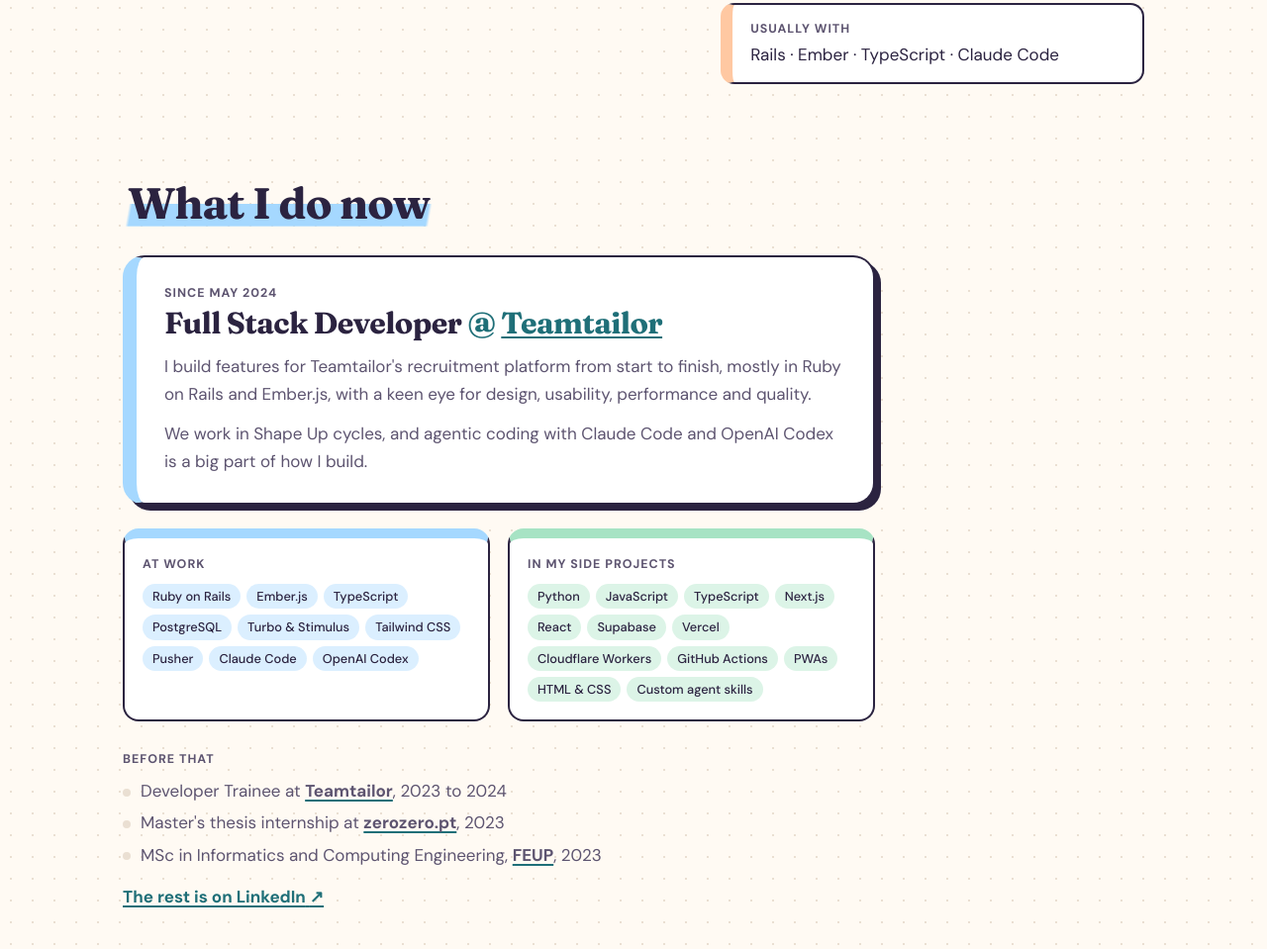
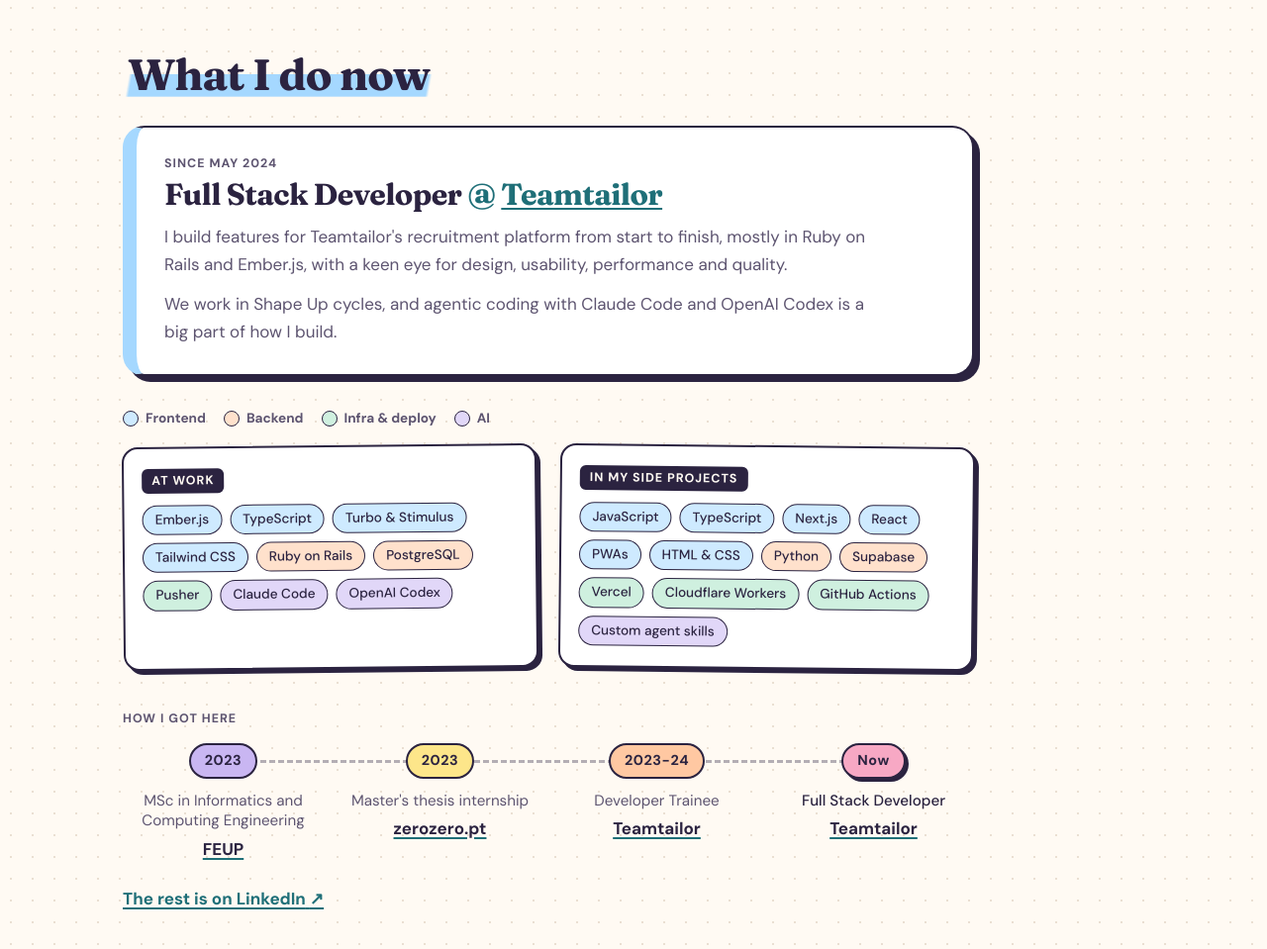
Before and after one commit to biam05/biam05.github.io, a plain HTML site: page index.html in a window 1280 px wide. Shown: the part 1213-2172 px from the top of the page at 99% size. Drawn offline with Linux system fonts and the light colour scheme.

Commit message:
Livelier about and work sections

```diff
--- a/index.html
+++ b/index.html
@@ -94,7 +94,7 @@
           </li>
           <li style="--c: var(--peach)">
             <span class="fact-label" data-i18n="facts.tools">Usually with</span>
-            <span>Rails · Ember · TypeScript · Claude Code</span>
+            <span>Rails · Ember.js · TypeScript · Claude Code</span>
           </li>
         </ul>
       </div>
@@ -110,47 +110,71 @@
         <p data-i18n="work.p2">We work in Shape Up cycles, and agentic coding with Claude Code and OpenAI Codex is a big part of how I build.</p>
       </article>
 
+      <ul class="tool-legend">
+        <li class="fe">Frontend</li>
+        <li class="be">Backend</li>
+        <li class="ops" data-i18n="tools.ops">Infra &amp; deploy</li>
+        <li class="ai" data-i18n="tools.ai">AI</li>
+      </ul>
+
       <div class="toolbox">
-        <div class="tool-group" style="--c: var(--sky)">
+        <div class="tool-group">
           <p class="fact-label" data-i18n="tools.work">At work</p>
           <ul class="tags">
-            <li>Ruby on Rails</li>
-            <li>Ember.js</li>
-            <li>TypeScript</li>
-            <li>PostgreSQL</li>
-            <li>Turbo &amp; Stimulus</li>
-            <li>Tailwind CSS</li>
-            <li>Pusher</li>
-            <li>Claude Code</li>
-            <li>OpenAI Codex</li>
+            <li class="fe">Ember.js</li>
+            <li class="fe">TypeScript</li>
+            <li class="fe">Turbo &amp; Stimulus</li>
+            <li class="fe">Tailwind CSS</li>
+            <li class="be">Ruby on Rails</li>
+            <li class="be">PostgreSQL</li>
+            <li class="ops">Pusher</li>
+            <li class="ai">Claude Code</li>
+            <li class="ai">OpenAI Codex</li>
           </ul>
         </div>
-        <div class="tool-group" style="--c: var(--mint)">
+        <div class="tool-group">
           <p class="fact-label" data-i18n="tools.side">In my side projects</p>
           <ul class="tags">
-            <li>Python</li>
-            <li>JavaScript</li>
-            <li>TypeScript</li>
-            <li>Next.js</li>
-            <li>React</li>
-            <li>Supabase</li>
-            <li>Vercel</li>
-            <li>Cloudflare Workers</li>
-            <li>GitHub Actions</li>
-            <li>PWAs</li>
-            <li>HTML &amp; CSS</li>
-            <li data-i18n="tools.skills">Custom agent skills</li>
+            <li class="fe">JavaScript</li>
+            <li class="fe">TypeScript</li>
+            <li class="fe">Next.js</li>
+            <li class="fe">React</li>
+            <li class="fe">PWAs</li>
+            <li class="fe">HTML &amp; CSS</li>
+            <li class="be">Python</li>
+            <li class="be">Supabase</li>
+            <li class="ops">Vercel</li>
+            <li class="ops">Cloudflare Workers</li>
+            <li class="ops">GitHub Actions</li>
+            <li class="ai" data-i18n="tools.skills">Custom agent skills</li>
           </ul>
         </div>
       </div>
 
       <div class="before">
-        <p class="fact-label" data-i18n="work.before">Before that</p>
-        <ul>
-          <li><span data-i18n="work.trainee">Developer Trainee at</span> <a class="place" href="https://www.teamtailor.com" target="_blank" rel="noopener">Teamtailor</a><span data-i18n="work.traineeWhen">, 2023 to 2024</span></li>
-          <li><span data-i18n="work.thesis">Master's thesis internship at</span> <a class="place" href="https://www.zerozero.pt" target="_blank" rel="noopener">zerozero.pt</a>, 2023</li>
-          <li><span data-i18n="work.msc">MSc in Informatics and Computing Engineering,</span> <a class="place" href="https://www.up.pt/feup/" target="_blank" rel="noopener">FEUP</a>, 2023</li>
-        </ul>
+        <p class="fact-label" data-i18n="work.before">How I got here</p>
+        <ol class="journey">
+          <li class="stop" style="--c: var(--lilac)">
+            <span class="stop-year">2023</span>
+            <span class="stop-role" data-i18n="work.msc">MSc in Informatics and Computing Engineering</span>
+            <a class="place" href="https://www.up.pt/feup/" target="_blank" rel="noopener">FEUP</a>
+          </li>
+          <li class="stop" style="--c: var(--butter)">
+            <span class="stop-year">2023</span>
+            <span class="stop-role" data-i18n="work.thesis">Master's thesis internship</span>
+            <a class="place" href="https://www.zerozero.pt" target="_blank" rel="noopener">zerozero.pt</a>
+          </li>
+          <li class="stop" style="--c: var(--peach)">
+            <span class="stop-year">2023-24</span>
+            <span class="stop-role" data-i18n="work.trainee">Developer Trainee</span>
+            <a class="place" href="https://www.teamtailor.com" target="_blank" rel="noopener">Teamtailor</a>
+          </li>
+          <li class="stop stop-now" style="--c: var(--pink)">
+            <span class="stop-year" data-i18n="work.now">Now</span>
+            <span class="stop-role">Full Stack Developer</span>
+            <a class="place" href="https://www.teamtailor.com" target="_blank" rel="noopener">Teamtailor</a>
+          </li>
+        </ol>
         <a class="more-link" href="https://www.linkedin.com/in/biamendes1/" target="_blank" rel="noopener"><span data-i18n="work.linkedin">The rest is on LinkedIn</span> <span aria-hidden="true">&#8599;</span></a>
       </div>
     </section>
--- a/main.js
+++ b/main.js
@@ -30,11 +30,12 @@ const translations = {
     "tools.work": "No trabalho",
     "tools.side": "Nos projetos pessoais",
     "tools.skills": "Skills para agents",
-    "work.before": "Antes disso",
-    "work.trainee": "Developer Trainee na",
-    "work.traineeWhen": ", 2023 a 2024",
-    "work.thesis": "Estágio de dissertação de mestrado na",
-    "work.msc": "Mestrado em Engenharia Informática e Computação,",
+    "tools.ops": "Infra e deploy",
+    "tools.ai": "IA",
+    "work.before": "Como cheguei aqui",
+    "work.thesis": "Estágio de dissertação de mestrado",
+    "work.msc": "Mestrado em Engenharia Informática e Computação",
+    "work.now": "Agora",
     "work.linkedin": "O resto está no LinkedIn",
     "projects.title": "Coisas que construí",
     "projects.sub": "Projetos pessoais, feitos porque eu queria que existissem. Desenho-os e construo-os eu, com o Claude, o Codex e outras ferramentas de IA como pair programmers.",
--- a/styles.css
+++ b/styles.css
@@ -466,19 +466,22 @@ h3 {
 
 .about-grid {
   display: grid;
-  grid-template-columns: 1.3fr 1fr;
-  gap: 48px;
+  grid-template-columns: 1.1fr 1fr;
+  gap: 56px;
+  align-items: center;
   margin-top: 28px;
 }
 
 .about-body p {
-  margin: 0 0 16px;
-  max-width: 60ch;
+  margin: 0 0 18px;
+  max-width: 56ch;
+  font-size: 1.08rem;
 }
 
 .facts {
   display: grid;
-  gap: 12px;
+  grid-template-columns: 1fr 1fr;
+  gap: 18px;
   margin: 0;
   padding: 0;
   list-style: none;
@@ -486,12 +489,28 @@ h3 {
 
 .facts li {
   display: grid;
-  gap: 2px;
-  padding: 14px 18px;
+  align-content: start;
+  gap: 8px;
+  padding: 16px 18px 18px;
   border: 2px solid var(--ink);
-  border-left: 12px solid var(--c);
-  border-radius: 14px;
+  border-radius: 16px;
   background: var(--card);
+  box-shadow: 4px 4px 0 var(--ink);
+  font-size: 0.95rem;
+  line-height: 1.45;
+  transform: rotate(-0.6deg);
+}
+
+.facts li:nth-child(even) {
+  transform: rotate(0.6deg);
+}
+
+.facts .fact-label {
+  justify-self: start;
+  padding: 2px 10px;
+  border-radius: 6px;
+  background: var(--c);
+  color: #2b2340;
 }
 
 .fact-label {
@@ -659,7 +678,7 @@ h3 {
 /* Work */
 
 .job {
-  max-width: 760px;
+  max-width: 860px;
   margin-top: 28px;
   padding: 26px 28px 28px;
   border: 2px solid var(--ink);
@@ -692,42 +711,80 @@ h3 {
   color: var(--ink-soft);
 }
 
-.job .tags {
-  margin-top: 18px;
-}
-
 .before {
-  max-width: 760px;
-  margin-top: 28px;
+  max-width: 860px;
+  margin-top: 40px;
 }
 
 .before .fact-label {
-  margin: 0 0 8px;
+  margin: 0 0 14px;
 }
 
-.before ul {
+.journey {
+  position: relative;
   display: grid;
-  gap: 4px;
+  grid-template-columns: repeat(4, 1fr);
+  gap: 16px;
   margin: 0;
   padding: 0;
   list-style: none;
-  color: var(--ink-soft);
 }
 
-.before li::before {
+.journey::before {
   content: "";
-  display: inline-block;
-  width: 8px;
-  height: 8px;
-  margin-right: 10px;
-  border-radius: 50%;
-  background: var(--line);
-  vertical-align: middle;
+  position: absolute;
+  top: 17px;
+  right: 12%;
+  left: 12%;
+  border-top: 3px dashed var(--ink);
+  opacity: 0.35;
+}
+
+.stop {
+  position: relative;
+  display: flex;
+  flex-direction: column;
+  align-items: center;
+  gap: 4px;
+  text-align: center;
+}
+
+.stop-year {
+  z-index: 1;
+  margin-bottom: 8px;
+  padding: 4px 14px;
+  border: 2px solid var(--ink);
+  border-radius: 999px;
+  background: var(--c);
+  color: #2b2340;
+  font-size: 0.9rem;
+  font-weight: 700;
+  letter-spacing: 0.04em;
+  white-space: nowrap;
+}
+
+.stop-role {
+  color: var(--ink-soft);
+  font-size: 0.95rem;
+  line-height: 1.35;
+}
+
+.stop .place {
+  font-weight: 700;
+}
+
+.stop-now .stop-year {
+  box-shadow: 3px 3px 0 var(--ink);
+}
+
+.stop-now .stop-role {
+  color: var(--ink);
+  font-weight: 500;
 }
 
 .more-link {
   display: inline-block;
-  margin-top: 14px;
+  margin-top: 22px;
   font-weight: 700;
   color: var(--teal);
   text-decoration-thickness: 2px;
@@ -736,25 +793,79 @@ h3 {
 
 /* Toolbox */
 
+.tool-legend {
+  display: flex;
+  flex-wrap: wrap;
+  gap: 6px 18px;
+  margin: 32px 0 0;
+  padding: 0;
+  list-style: none;
+  font-size: 0.85rem;
+  font-weight: 700;
+  color: var(--ink-soft);
+}
+
+.tool-legend li {
+  display: flex;
+  align-items: center;
+  gap: 7px;
+}
+
+.tool-legend li::before {
+  content: "";
+  width: 14px;
+  height: 14px;
+  border: 1.5px solid var(--ink);
+  border-radius: 50%;
+  background: color-mix(in srgb, var(--chip) 55%, var(--card));
+}
+
+.fe { --chip: var(--sky); }
+.be { --chip: var(--peach); }
+.ops { --chip: var(--mint); }
+.ai { --chip: var(--lilac); }
+
 .toolbox {
   display: grid;
   grid-template-columns: 1fr 1fr;
-  gap: 18px;
-  max-width: 760px;
-  margin-top: 24px;
+  gap: 22px;
+  max-width: 860px;
+  margin-top: 16px;
 }
 
 .tool-group {
-  padding: 16px 18px 18px;
+  padding: 16px 18px 20px;
   border: 2px solid var(--ink);
-  border-top: 10px solid var(--c);
   border-radius: 16px;
   background: var(--card);
+  box-shadow: 4px 4px 0 var(--ink);
+  transform: rotate(-0.6deg);
+}
+
+.tool-group + .tool-group {
+  transform: rotate(0.6deg);
 }
 
 .tool-group .fact-label {
-  margin: 0 0 10px;
+  display: inline-block;
+  margin: 0 0 12px;
+  padding: 2px 10px;
+  border-radius: 6px;
+  background: var(--ink);
+  color: var(--paper);
 }
+
+.tool-group .tags {
+  gap: 8px;
+}
+
+.tool-group .tags li {
+  padding: 3px 12px;
+  border: 1.5px solid var(--ink);
+  background: color-mix(in srgb, var(--chip) 55%, var(--card));
+  font-size: 0.85rem;
+}
+
 
 /* Off the clock */
 
@@ -1177,6 +1288,38 @@ body:has(.travel[open]) {
     grid-template-columns: 1fr;
   }
 
+  .job {
+    padding: 22px 20px 24px;
+  }
+
+  .journey {
+    grid-template-columns: 1fr;
+    gap: 14px;
+  }
+
+  .journey::before {
+    top: 12px;
+    right: auto;
+    bottom: 12px;
+    left: 44px;
+    border-top: 0;
+    border-left: 3px dashed var(--ink);
+  }
+
+  .stop {
+    display: grid;
+    grid-template-columns: 90px 1fr;
+    align-items: center;
+    column-gap: 12px;
+    text-align: left;
+  }
+
+  .stop-year {
+    grid-row: span 2;
+    justify-self: center;
+    margin: 0;
+  }
+
   .postcards {
     grid-template-columns: 1fr;
     gap: 18px;
```
